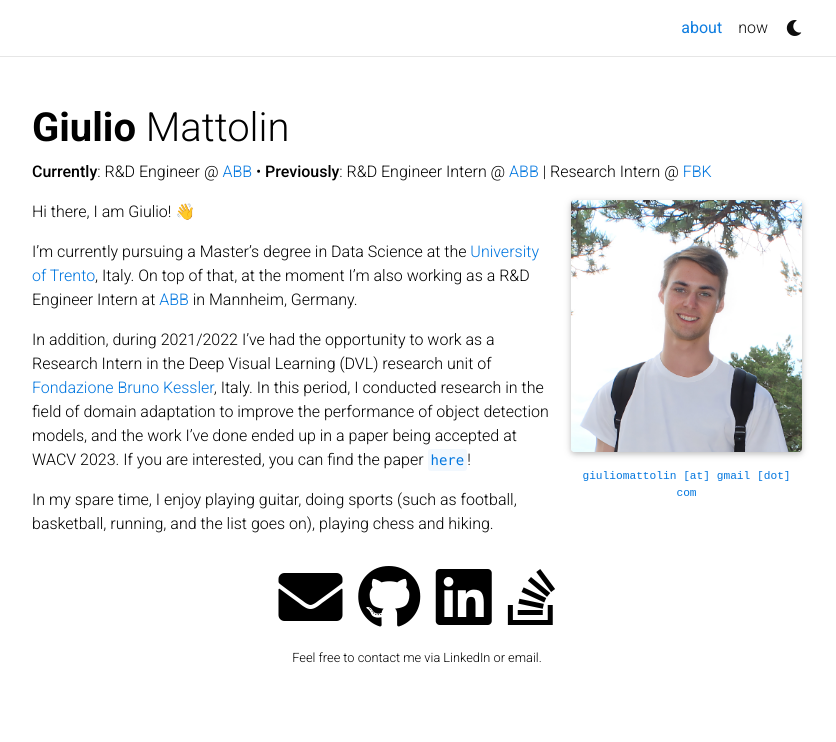
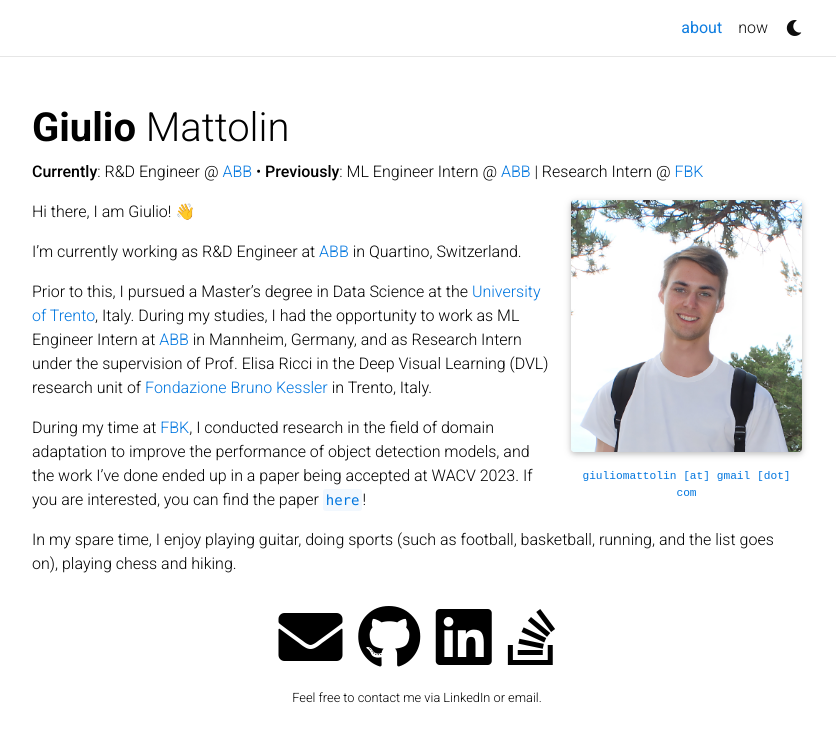
Before and after one commit to giuliomattolin/giuliomattolin.github.io, a Jekyll site: the page built from _pages/about.md, in a window 1280 px wide. Shown: the top 742 px of the page, without its empty margins (223-1059 px from the left). Built offline with Jekyll 4.4.1, drawn with Linux system fonts in a browser that asks for light colours; full-size pictures stand in for the smaller copies a plugin makes; comment, search, counter and statistics services are not loaded; a style sheet for code colours, icons or effects is not loaded.

Commit message:
Update about

```diff
--- a/_pages/about.md
+++ b/_pages/about.md
@@ -2,7 +2,7 @@
 layout: about
 title: about
 permalink: /
-subtitle: "<strong>Currently</strong>: R&D Engineer @ <a href='https://global.abb/group/en'>ABB</a> • <strong>Previously</strong>: R&D Engineer Intern @ <a href='https://global.abb/group/en'>ABB</a> | Research Intern @ <a href='https://www.fbk.eu/en'>FBK</a>"
+subtitle: "<strong>Currently</strong>: R&D Engineer @ <a href='https://global.abb/group/en'>ABB</a> • <strong>Previously</strong>: ML Engineer Intern @ <a href='https://global.abb/group/en'>ABB</a> | Research Intern @ <a href='https://www.fbk.eu/en'>FBK</a>"
 
 profile:
   align: right
@@ -18,8 +18,10 @@ social: true  # includes social icons at the bottom of the page
 
 Hi there, I am Giulio! 👋
 
-I'm currently pursuing a Master's degree in Data Science at the [University of Trento](https://www.unitn.it/en), Italy. On top of that, at the moment I'm also working as a R&D Engineer Intern at [ABB](https://global.abb/group/en) in Mannheim, Germany.
+I'm currently working as R&D Engineer at [ABB](https://global.abb/group/en) in Quartino, Switzerland.
 
-In addition, during 2021/2022 I've had the opportunity to work as a Research Intern in the Deep Visual Learning (DVL) research unit of [Fondazione Bruno Kessler](https://www.fbk.eu/en), Italy. In this period, I conducted research in the field of domain adaptation to improve the performance of object detection models, and the work I've done ended up in a paper being accepted at WACV 2023. If you are interested, you can find the paper [`here`](https://arxiv.org/abs/2210.11539)!
+Prior to this, I pursued a Master's degree in Data Science at the [University of Trento](https://www.unitn.it/en), Italy. During my studies, I had the opportunity to work as ML Engineer Intern at [ABB](https://global.abb/group/en) in Mannheim, Germany, and as Research Intern under the supervision of Prof. Elisa Ricci in the Deep Visual Learning (DVL) research unit of [Fondazione Bruno Kessler](https://www.fbk.eu/en) in Trento, Italy.
+
+During my time at [FBK](https://www.fbk.eu/en), I conducted research in the field of domain adaptation to improve the performance of object detection models, and the work I've done ended up in a paper being accepted at WACV 2023. If you are interested, you can find the paper [`here`](https://arxiv.org/abs/2210.11539)!
 
 In my spare time, I enjoy playing guitar, doing sports (such as football, basketball, running, and the list goes on), playing chess and hiking.
```
